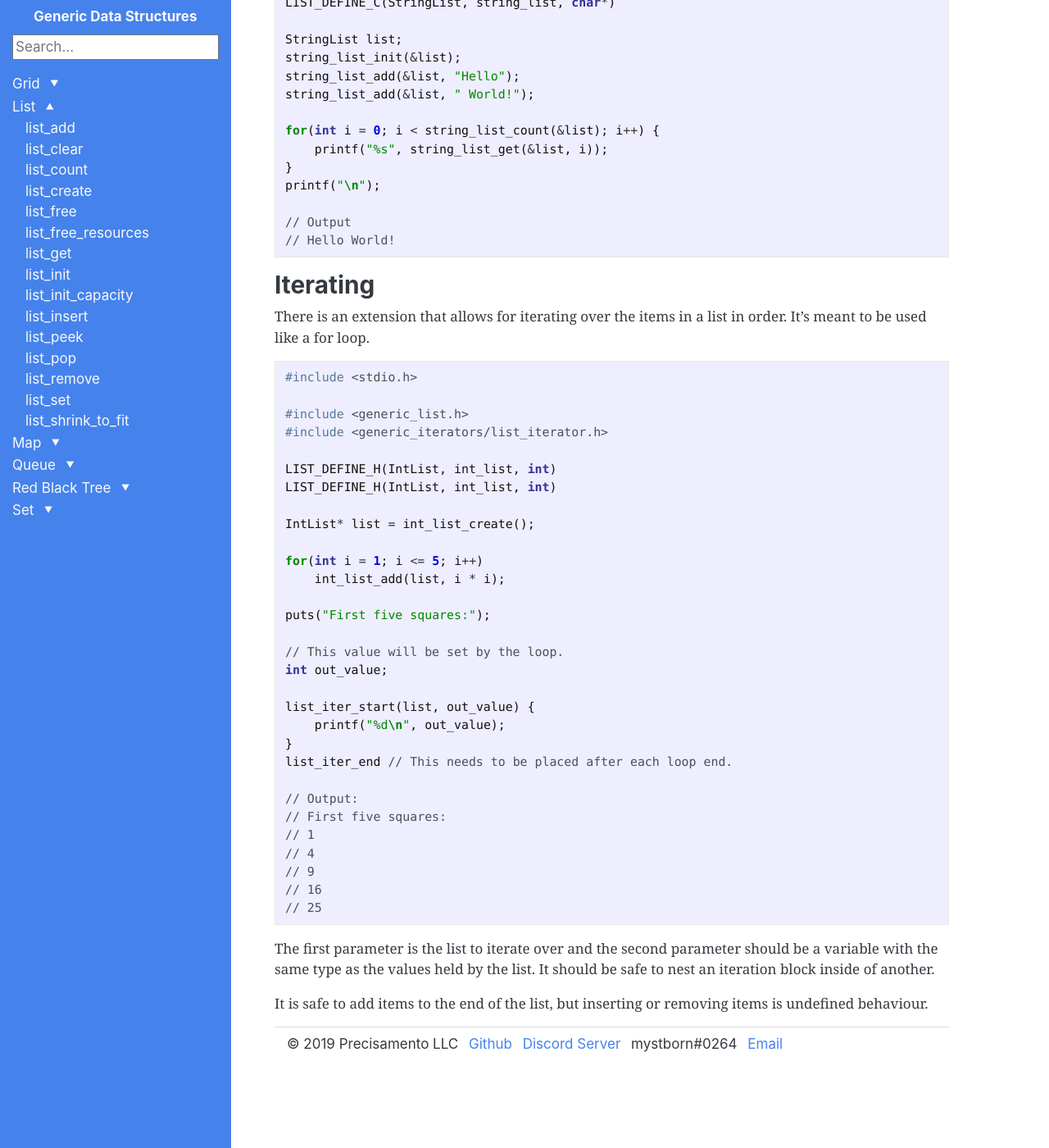
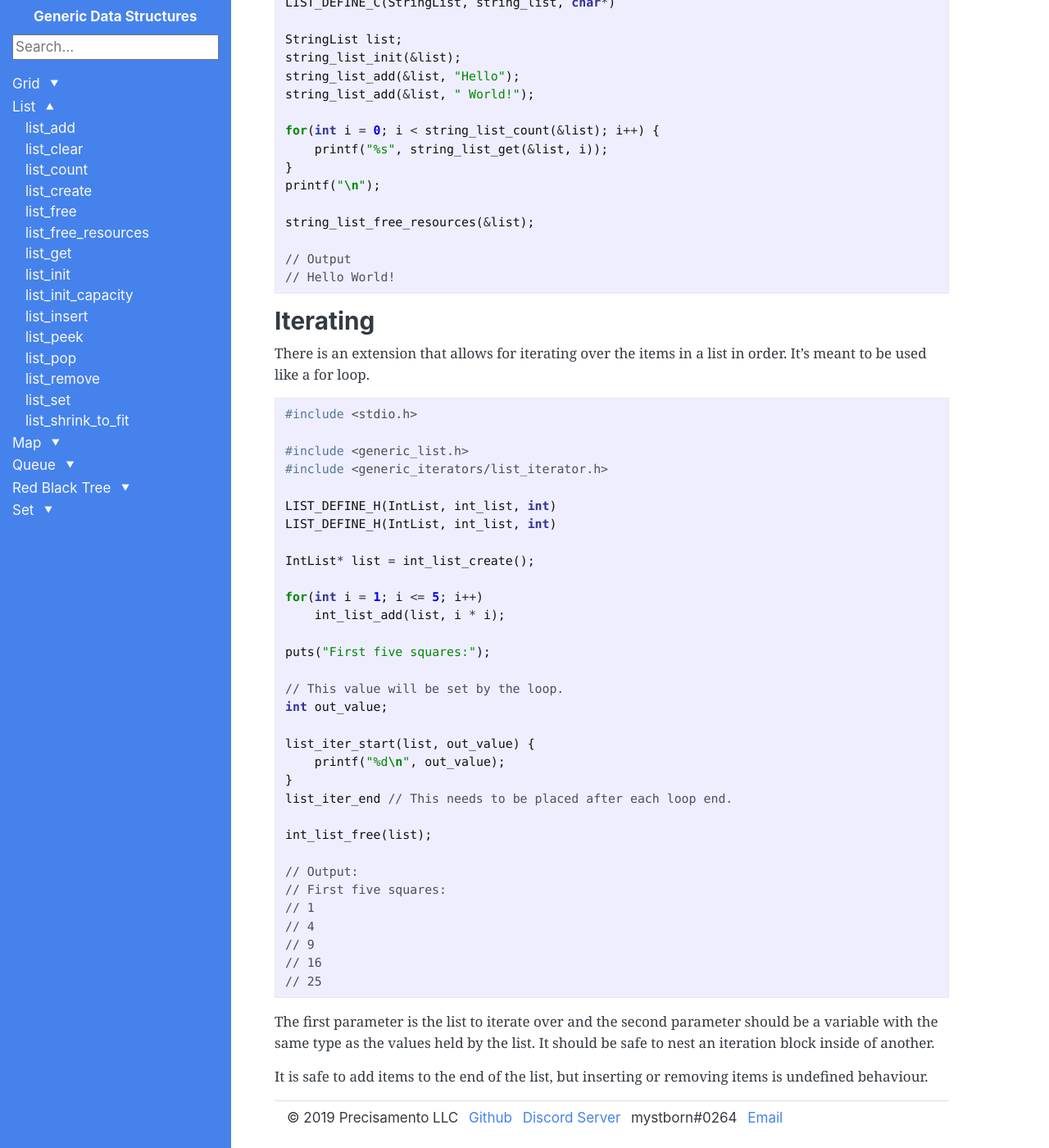
Before and after one commit to mystborn/GenericDataStructures, a Jekyll site: the page built from list/index.md, in a window 1280 px wide and 1400 px high, scrolled down 1077 px. Shown: the whole window at 82% size. Built offline with Jekyll 4.4.1, drawn with Linux system fonts in a browser that asks for light colours.

Commit message:
Updated docs

````diff
--- a/list/index.md
+++ b/list/index.md
@@ -343,6 +343,8 @@ for(int i = 0; i < string_list_count(&list); i++) {
 }
 printf("\n");
 
+string_list_free_resources(&list);
+
 // Output
 // Hello World!
 ```
@@ -375,6 +377,8 @@ list_iter_start(list, out_value) {
 }
 list_iter_end // This needs to be placed after each loop end.
 
+int_list_free(list);
+
 // Output:
 // First five squares:
 // 1
````
Also changed, not shown: grid/index.md (+2 -0 lines), queue/index.md (+2 -0 lines).
